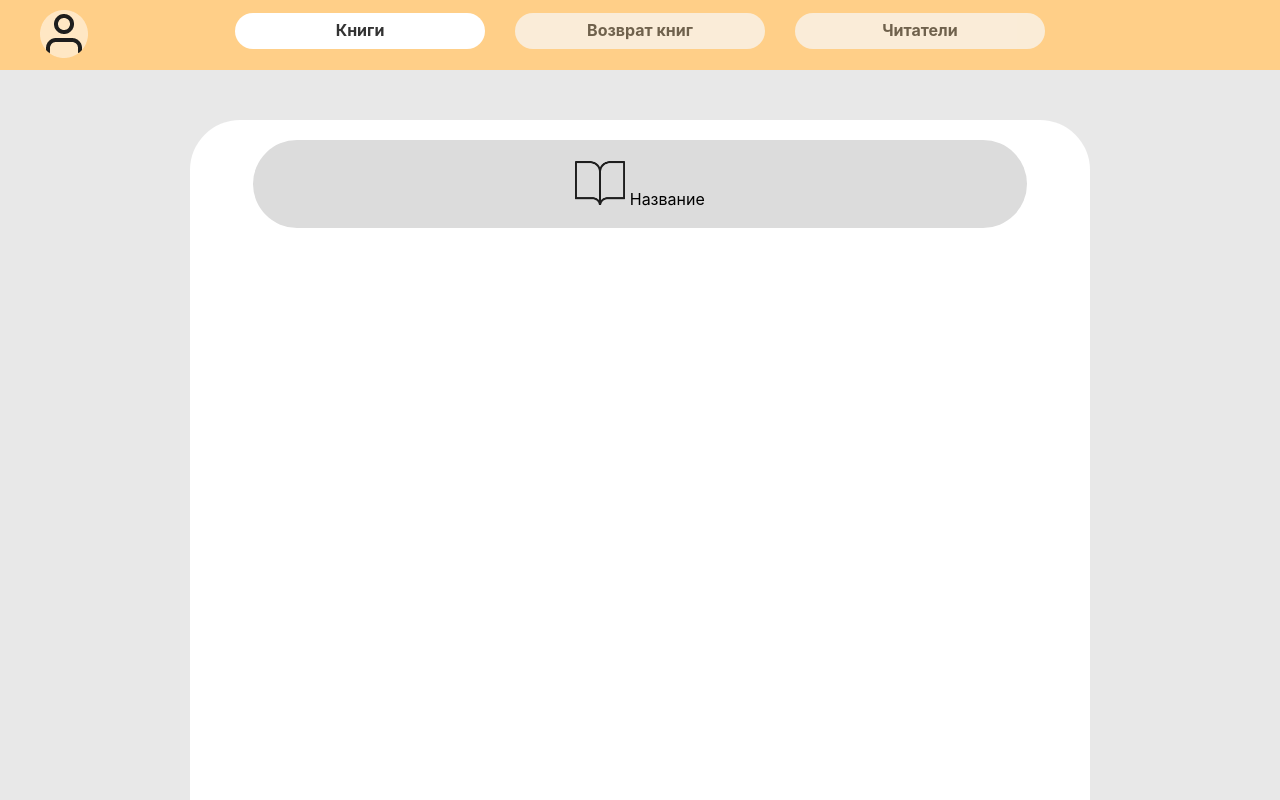
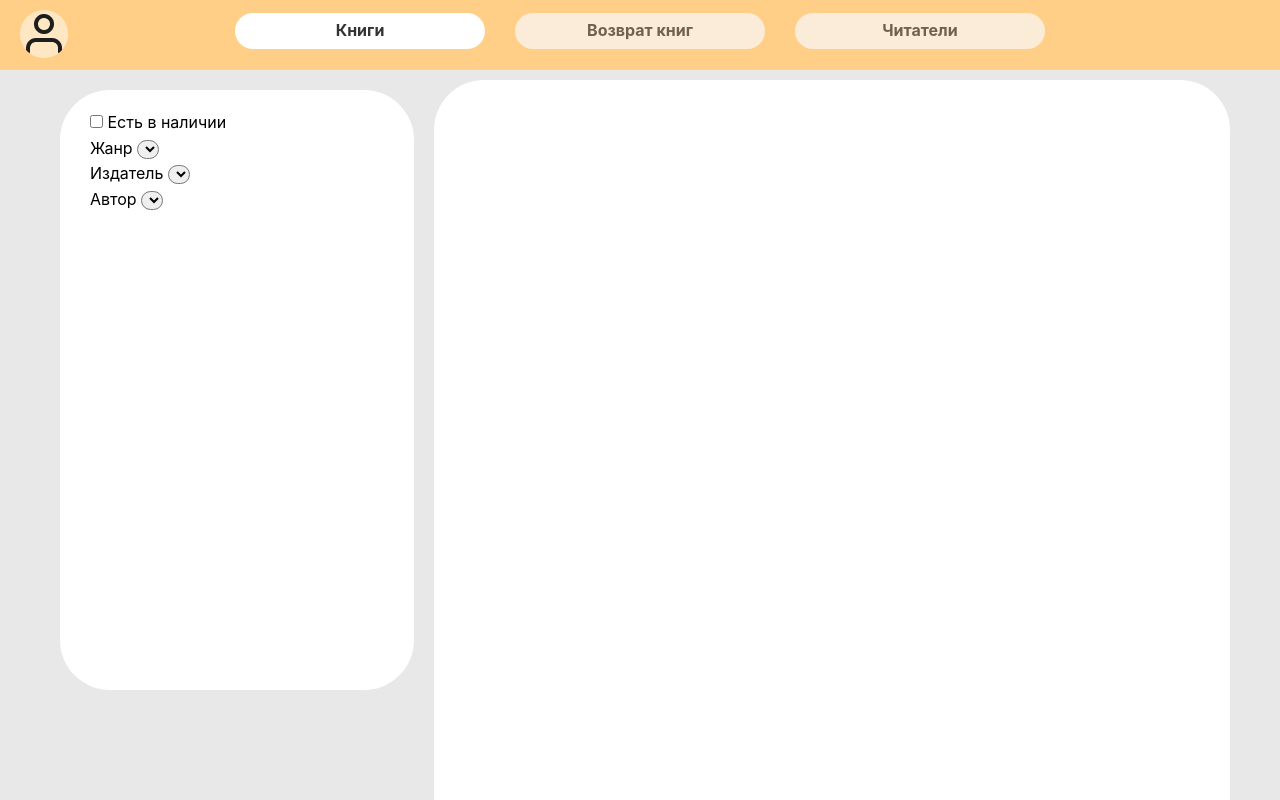
Before and after one commit to vsemprivet2727/TRPO, a plain HTML site: page Frontend/Main.html in a window 1280 px wide. Shown: the top 800 px of the page. Drawn offline with Linux system fonts and the light colour scheme.

Commit message:
started work on filters

```diff
--- a/Frontend/Main.html
+++ b/Frontend/Main.html
@@ -24,15 +24,37 @@
 
     <main>
         <div class="flexscroll-box">
+            <div class="filter-box">
+                <ul class="filter-box-item">
+                    <li><input type="checkbox" name="is-we-have" id="checkbox-is-we-have"><label for="checkbox-is-we-have"> Есть в наличии</label></li>
+                    <li><label for="genre-select" >Жанр</label>
+                        <select id="genre-select">
+                            <!-- Ну тут с бд подгрузка короче-->
+                        </select>
+                    </li>
+                    <li><label for="publisher-select">Издатель</label>
+                        <select id="publisher-select">
+                            <!-- Ну тут с бд подгрузка короче-->
+                        </select>
+                    </li>
+                    <li>
+                        <label for="author-select">Автор</label>
+                        <select id="author-select">
+                            <!-- Ну тут с бд подгрузка короче-->
+                        </select>
+                    </li>
+                </ul>
+            </div>
         <div class="scroll-box">
-            <ul class="scroll-box-item">
-                <li>
-                    <img src="resources/Book open.png" alt="">
-                    <span class="item-label">Название</span>
-                </li>
-            </ul>
+            <div class="scroll-box-item">
+                <!-- Книги -->
+            </div>
+        </div>
+
         </div>
         </div>
     </main>
+
+    <script src="../backend/script.js"></script>
 </body>
 </html>
--- a/Frontend/style.css
+++ b/Frontend/style.css
@@ -8,21 +8,27 @@ body {
     font-family: 'Inter', sans-serif;
     line-height: 1.6;
     background-color: #E8E8E8;
+    gap: 20px;
 }
 
 ul {
     list-style: none;
 }
 
-/* Стили шапки */
+main {
+    margin-top: 80px;
+}
+
 .header {
+    width: 100%;
+    top: 0;
+    left: 0;
     background-color: #FFCF88;
-    padding: 0 20px;
     display: flex;
     justify-content: space-between;
     align-items: center;
     height: 70px;
-    position: relative;
+    position: fixed;
     top: 0;
     z-index: 1000;
 }
@@ -35,7 +41,6 @@ ul {
     transform: translateX(-50%);
 }
 
-/* Навигационное меню */
 .nav-list {
     display: flex;
     list-style: none;
@@ -43,7 +48,7 @@ ul {
 }
 
 .nav-list a {
-        opacity: 0.7;
+    opacity: 0.7;
     display: inline-block;
     width: 250px;
     text-align: center;
@@ -70,7 +75,6 @@ ul {
     color: #007bff;
 }
 
-/* Кнопки */
 .header-buttons {
     display: flex;
     gap: 15px;
@@ -112,7 +116,7 @@ ul {
     justify-content: center;
     margin: 50px;
     display: flex;
-    gap: 20px;
+    gap: 10px;
 }
 .scroll-box {
     list-style: none;
@@ -130,7 +134,7 @@ ul {
     flex-direction: column;
     align-items: center;
     gap: 15px;
-    padding: 0;
+    padding: 15px;
 }
 
 .scroll-box-item li {
@@ -146,7 +150,7 @@ ul {
     width: 50px;
     height: 50px;
     object-fit: cover;
-    flex-shrink: 0; /* Чтобы изображение не сжималось */
+    flex-shrink: 0;
 }
 
 .item-label {
@@ -155,3 +159,41 @@ ul {
     font-size: 16px;
     margin: 0;
 }
+
+.item-data {
+    flex: 1;
+    text-align: left;
+    font-size: 8px;
+
+}
+
+.filter-box {
+    margin: 10px;
+    z-index: 2;
+    overflow-y: auto;
+    left: 0;
+    display: flex;
+    list-style: none;
+    width: 400px;
+    height: 600px;
+    background-color: #ffffff;
+    padding: 10px;
+    border-radius: 50px;
+}
+
+.filter-box-item {
+    padding-left: 20px;
+    padding-top: 10px;
+}
+
+.filter-box-item :hover {
+    border-radius: 15px;
+    background-color: #E8E8E8;
+}
+.filter-box-item label {
+    align-self: left;
+}
+.filter-box-item select {
+    border-radius: 15px;
+    text-align: center;
+}
```
Also changed, not shown: Frontend/script.js (deleted).
